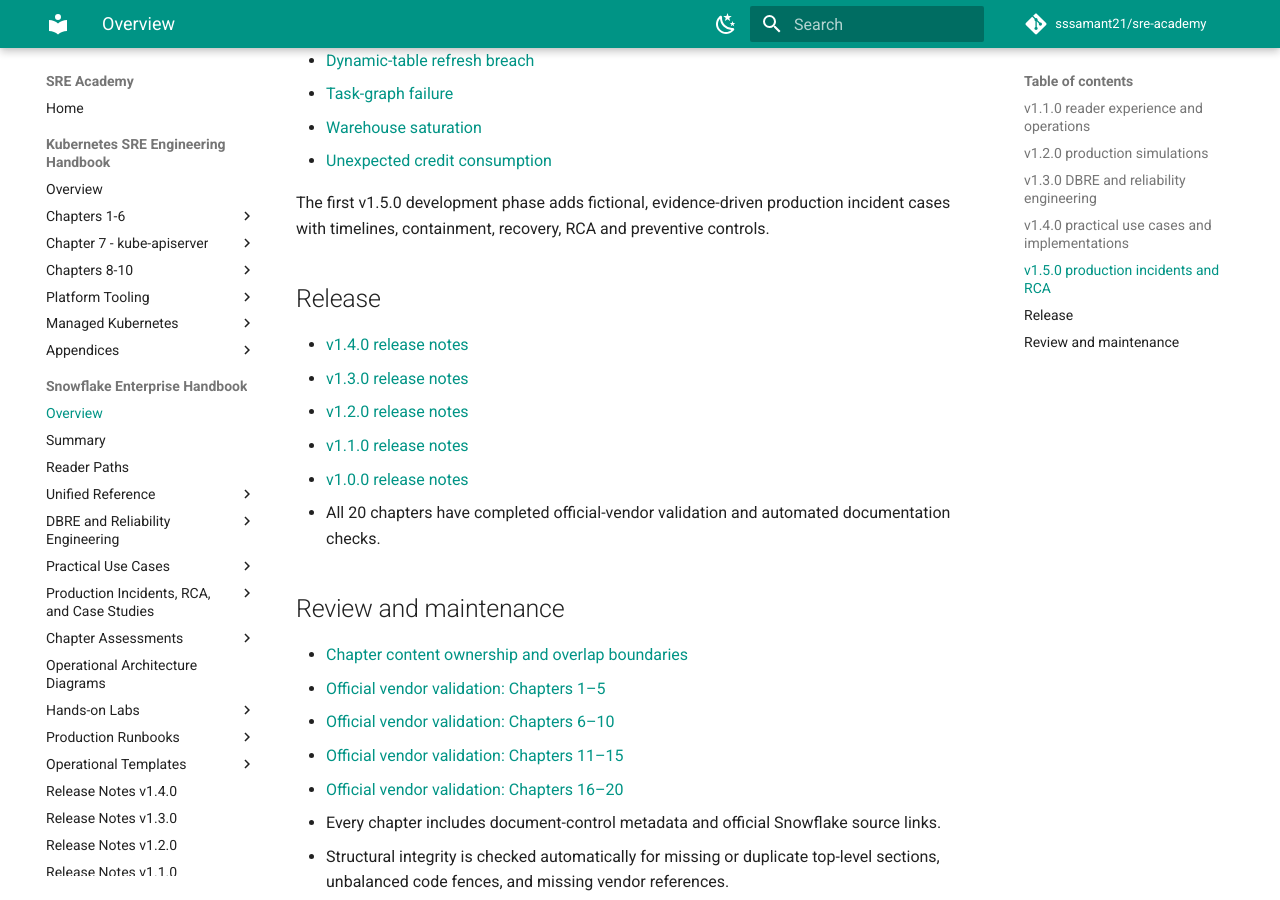
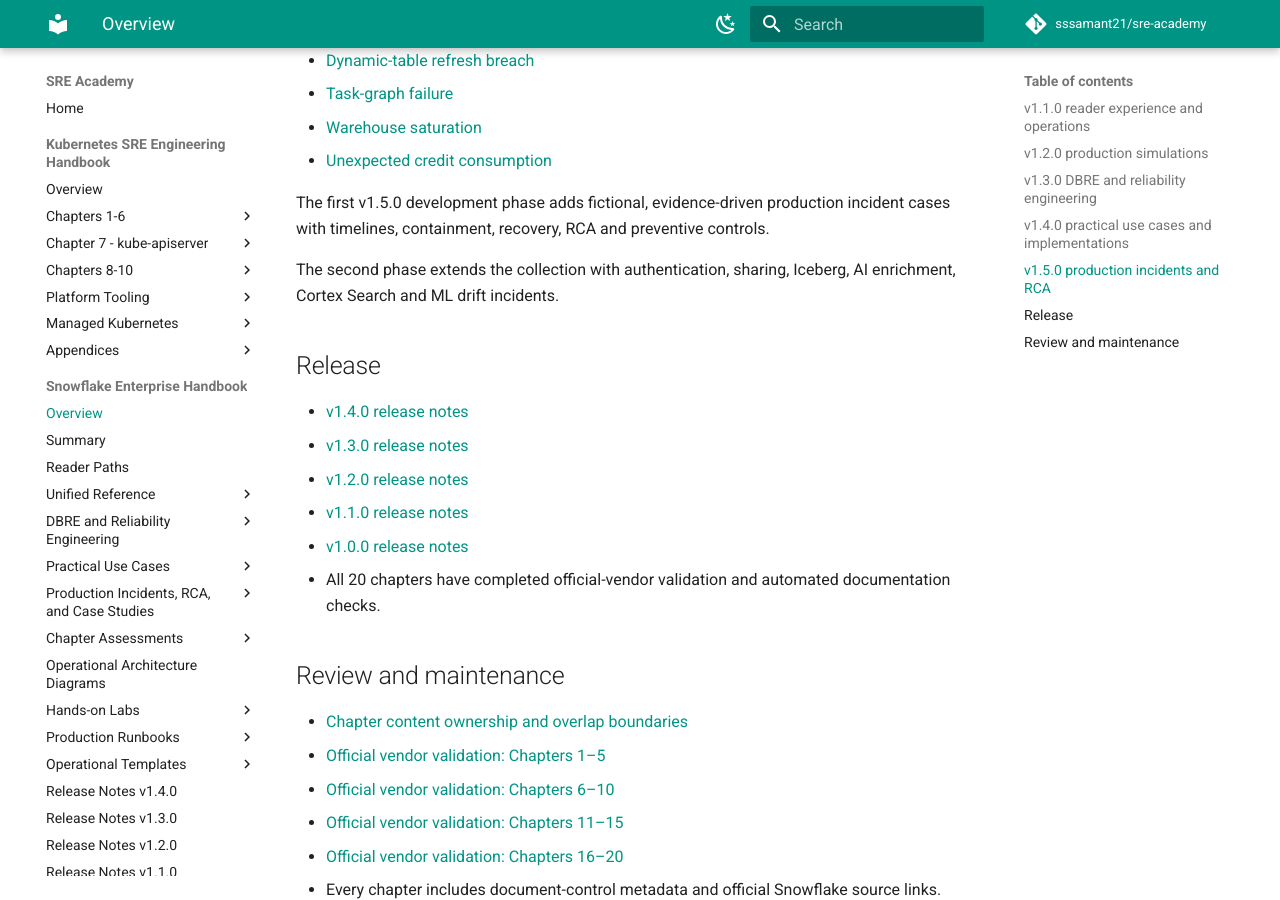
Before and after one commit to sssamant21/sre-academy, an MkDocs documentation site: the page built from docs/books/snowflake/index.md, in a window 1280 px wide and 900 px high, scrolled down 1766 px. Built offline with MkDocs 1.6.1 and Material for MkDocs 9.7.7, drawn with Linux system fonts in a browser that asks for light colours; comment, search, counter and statistics services are not loaded.

Commit message:
docs(snowflake): link v1.5 security and AI incidents

```diff
--- a/docs/books/snowflake/index.md
+++ b/docs/books/snowflake/index.md
@@ -58,6 +58,8 @@
 
 The first v1.5.0 development phase adds fictional, evidence-driven production incident cases with timelines, containment, recovery, RCA and preventive controls.
 
+The second phase extends the collection with authentication, sharing, Iceberg, AI enrichment, Cortex Search and ML drift incidents.
+
 ## Release
 
 - [v1.4.0 release notes](RELEASE_NOTES_v1.4.0.md)
```
